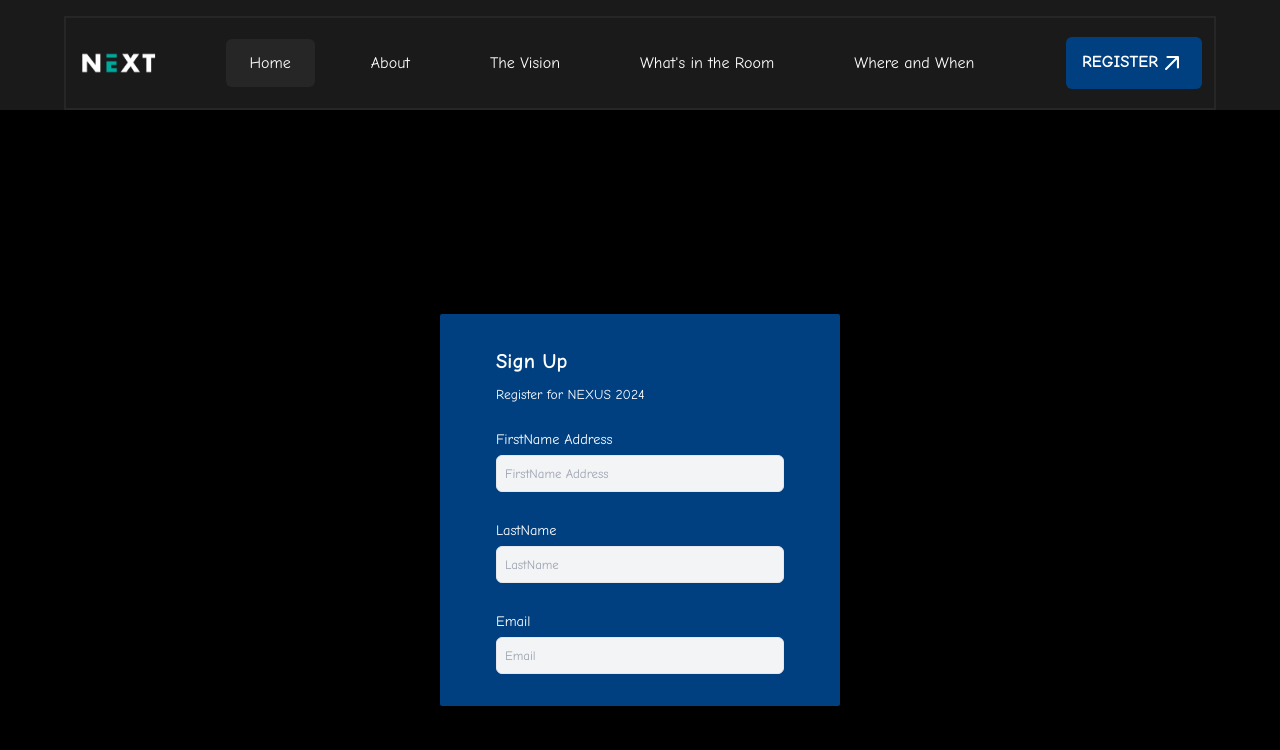
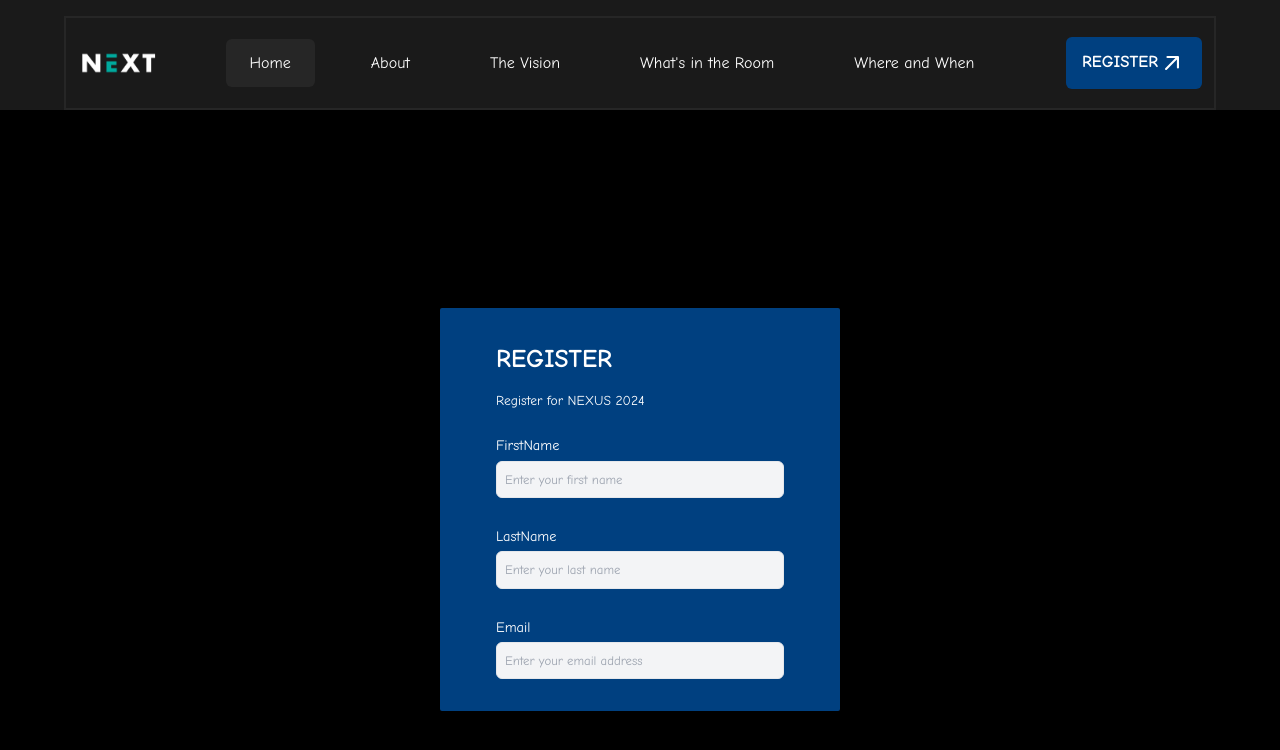
Before and after one commit to samscript18/nexus-fe, a Next.js app: page /register in a window 1280 px wide. Shown: the top 750 px of the page. Built offline with nearby package versions, Linux system fonts and the light colour scheme.

Commit message:
Update page.tsx

```diff
--- a/src/app/(auth)/register/page.tsx
+++ b/src/app/(auth)/register/page.tsx
@@ -29,15 +29,15 @@ export default function Register() {
     <form onSubmit={onSubmit} className="text-white z-[4]">
       {/* title */}
       <div>
-        <h1 className="text-[1.3rem] font-bold">Sign Up</h1>
-        <p className="text-[.85rem] mt-2">Register for NEXUS 2024</p>
+        <h1 className="text-[1.6rem] font-bold uppercase">Register</h1>
+        <p className="text-[.85rem] mt-3">Register for NEXUS 2024</p>
       </div>
 
       <div className="flex w-full gap-[1rem] flex-col">
         <TextField
-          label="FirstName Address"
+          label="FirstName"
           InputProps={{
-            placeholder: "FirstName Address",
+            placeholder: "Enter your first name",
             type: "firstName",
             required: true,
             value: firstName,
@@ -45,13 +45,13 @@ export default function Register() {
               setFirstName(e.target.value);
             },
           }}
-          className="mt-6"
+          className="mt-6 focus:border-[#004080]"
           LabelProps={{ className: "text-[.8rem] font-[500]" }}
         />
         <TextField
           label="LastName"
           InputProps={{
-            placeholder: "LastName",
+            placeholder: "Enter your last name",
             type: "lastName",
             required: true,
             value: lastName,
@@ -59,13 +59,13 @@ export default function Register() {
               setLastName(e.target.value);
             },
           }}
-          className="mt-3"
+          className="mt-3 focus:border-[#004080]"
           LabelProps={{ className: "text-[.8rem] font-[500]" }}
         />{" "}
         <TextField
           label="Email"
           InputProps={{
-            placeholder: "Email",
+            placeholder: "Enter your email address",
             type: "email",
             required: true,
             value: email,
@@ -73,7 +73,7 @@ export default function Register() {
               setEmail(e.target.value);
             },
           }}
-          className="mt-3"
+          className="mt-3 focus:border-[#004080]"
           LabelProps={{ className: "text-[.8rem] font-[500]" }}
         />
       </div>
```
